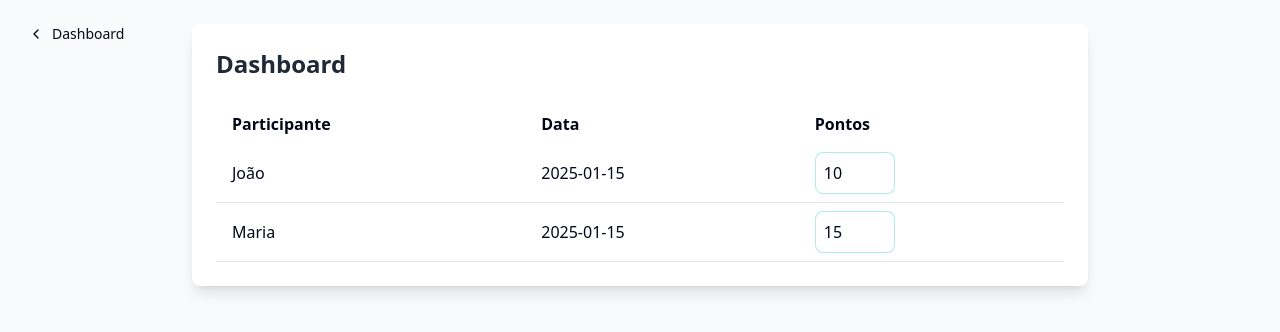
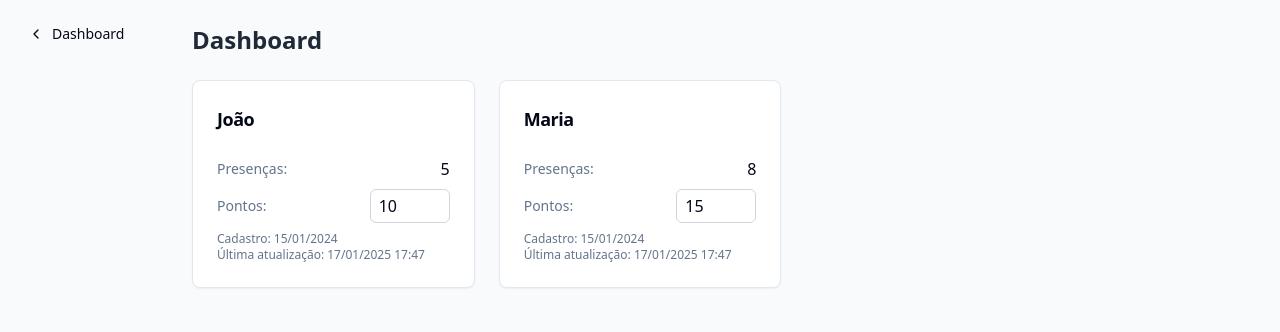
Before and after one commit to c1c3ru/visual-tapestry-app, a React (Vite) app: page /statistics in a window 1280 px wide. Shown: the top 332 px of the page. Built offline with nearby package versions, Linux system fonts and the light colour scheme.

Commit message:
Add presence tracking and timestamp
Implement functionality to display the number of presences for each player/athlete on the statistics page. Additionally, ensure that when adding goals/points, a timestamp is automatically recorded, reflecting the date of registration/start.
[skip gpt_engineer]

```diff
--- a/src/components/Statistics.tsx
+++ b/src/components/Statistics.tsx
@@ -1,18 +1,34 @@
-import React, { useState } from 'react';
+import React, { useState, useEffect } from 'react';
 import { BackToDashboard } from './BackToDashboard';
 import { DynamicTitle } from './DynamicTitle';
 import { motion } from 'framer-motion';
+import { format } from 'date-fns';
+import { Card, CardContent, CardHeader, CardTitle } from './ui/card';
 
 interface Statistic {
   name: string;
   points: number;
   date: string;
+  attendanceCount: number;
+  lastUpdated: string;
 }
 
 const Statistics = () => {
   const [statistics, setStatistics] = useState<Statistic[]>([
-    { name: 'João', points: 10, date: '2025-01-15' },
-    { name: 'Maria', points: 15, date: '2025-01-15' },
+    {
+      name: 'João',
+      points: 10,
+      date: '2024-01-15',
+      attendanceCount: 5,
+      lastUpdated: new Date().toISOString()
+    },
+    {
+      name: 'Maria',
+      points: 15,
+      date: '2024-01-15',
+      attendanceCount: 8,
+      lastUpdated: new Date().toISOString()
+    },
   ]);
 
   const [isAdmin] = useState(true);
@@ -20,7 +36,13 @@ const Statistics = () => {
   const handlePointsChange = (index: number, value: number) => {
     setStatistics((prev) =>
       prev.map((item, i) =>
-        i === index ? { ...item, points: value } : item
+        i === index
+          ? {
+              ...item,
+              points: value,
+              lastUpdated: new Date().toISOString()
+            }
+          : item
       )
     );
   };
@@ -32,47 +54,51 @@ const Statistics = () => {
       className="min-h-screen bg-gray-50 p-6"
     >
       <BackToDashboard />
-      <div className="max-w-4xl mx-auto bg-white rounded-lg shadow-lg p-6">
+      <div className="max-w-4xl mx-auto">
         <div className="flex items-center justify-between mb-6">
           <DynamicTitle />
         </div>
-        <div className="overflow-x-auto">
-          <table className="min-w-full table-auto">
-            <thead>
-              <tr>
-                <th className="px-4 py-2 text-left">Participante</th>
-                <th className="px-4 py-2 text-left">Data</th>
-                <th className="px-4 py-2 text-left">Pontos</th>
-              </tr>
-            </thead>
-            <tbody>
+
+        <div className="grid gap-6 md:grid-cols-2 lg:grid-cols-3 mb-6">
           {statistics.map((stat, index) => (
-                <motion.tr
+            <motion.div
               key={index}
-                  className="border-b hover:bg-gray-100"
-                  whileHover={{ scale: 1.01 }}
-                  transition={{ duration: 0.2 }}
+              initial={{ opacity: 0, y: 20 }}
+              animate={{ opacity: 1, y: 0 }}
+              transition={{ delay: index * 0.1 }}
             >
-                  <td className="px-4 py-2">{stat.name}</td>
-                  <td className="px-4 py-2">{stat.date}</td>
-                  <td className="px-4 py-2">
+              <Card>
+                <CardHeader>
+                  <CardTitle className="text-lg font-semibold">{stat.name}</CardTitle>
+                </CardHeader>
+                <CardContent>
+                  <div className="space-y-2">
+                    <div className="flex justify-between items-center">
+                      <span className="text-sm text-muted-foreground">Presenças:</span>
+                      <span className="font-medium">{stat.attendanceCount}</span>
+                    </div>
+                    <div className="flex justify-between items-center">
+                      <span className="text-sm text-muted-foreground">Pontos:</span>
                       {isAdmin ? (
                         <input
                           type="number"
                           value={stat.points}
-                        onChange={(e) =>
-                          handlePointsChange(index, parseInt(e.target.value))
-                        }
-                        className="border border-primary/30 p-2 rounded-lg w-20 focus:ring-2 focus:ring-primary/20 focus:outline-none transition-all"
+                          onChange={(e) => handlePointsChange(index, parseInt(e.target.value))}
+                          className="w-20 px-2 py-1 border border-gray-300 rounded-md focus:outline-none focus:ring-2 focus:ring-primary/20"
                         />
                       ) : (
-                      stat.points
+                        <span className="font-medium">{stat.points}</span>
                       )}
-                  </td>
-                </motion.tr>
+                    </div>
+                    <div className="text-xs text-muted-foreground mt-2">
+                      <div>Cadastro: {format(new Date(stat.date), 'dd/MM/yyyy')}</div>
+                      <div>Última atualização: {format(new Date(stat.lastUpdated), 'dd/MM/yyyy HH:mm')}</div>
+                    </div>
+                  </div>
+                </CardContent>
+              </Card>
+            </motion.div>
           ))}
-            </tbody>
-          </table>
         </div>
       </div>
     </motion.div>
```
Lines whose indentation alone changed are shown as unchanged.
